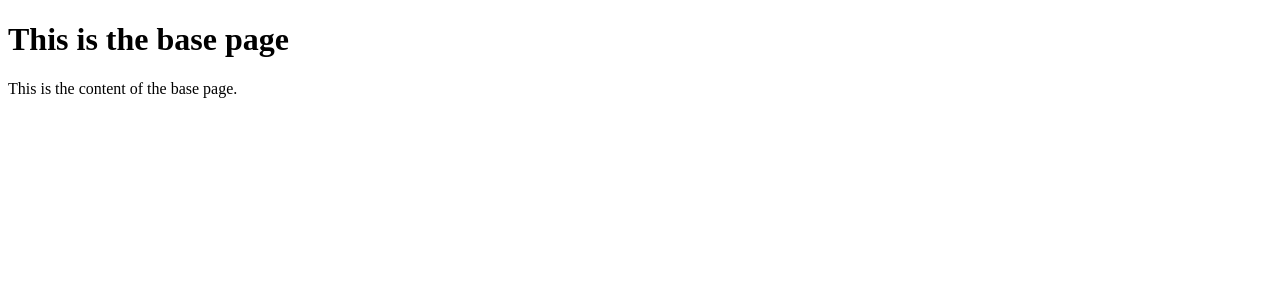
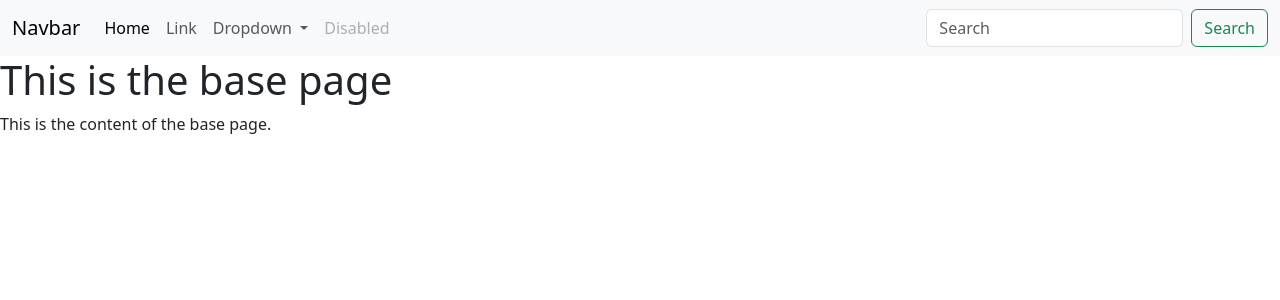
Before and after one commit to honey-singh-munariya/framework, a Flask app: template templates/base.html in a window 1280 px wide. Shown: the top 300 px of the page. Run offline with Flask 3, Linux system fonts and the light colour scheme; the template is opened without the code that fills it, so the values that code supplies are empty.

Commit message:
boosttrap

```diff
--- a/templates/home.html
+++ b/templates/home.html
@@ -1,6 +1,7 @@
 <!DOCTYPE html>
 <html lang="en">
 <head>
+    <link href="https://cdn.jsdelivr.net/npm/bootstrap@5.3.8/dist/css/bootstrap.min.css" rel="stylesheet" integrity="sha384-sRIl4kxILFvY47J16cr9ZwB07vP4J8+LH7qKQnuqkuIAvNWLzeN8tE5YBujZqJLB" crossorigin="anonymous">
     <meta charset="UTF-8">
     <meta name="viewport" content="width=device-width, initial-scale=1.0">
     <title>Document</title>
@@ -8,4 +9,5 @@
 <body>
     <a href="/second">Register</a>
 </body>
+<script src="https://cdn.jsdelivr.net/npm/bootstrap@5.3.8/dist/js/bootstrap.bundle.min.js" integrity="sha384-FKyoEForCGlyvwx9Hj09JcYn3nv7wiPVlz7YYwJrWVcXK/BmnVDxM+D2scQbITxI" crossorigin="anonymous"></script>
 </html>
--- a/templates/honey.html
+++ b/templates/honey.html
@@ -2,14 +2,54 @@
 <!DOCTYPE html>
 <html lang="en">
 <head>
+    <link href="https://cdn.jsdelivr.net/npm/bootstrap@5.3.8/dist/css/bootstrap.min.css" rel="stylesheet" integrity="sha384-sRIl4kxILFvY47J16cr9ZwB07vP4J8+LH7qKQnuqkuIAvNWLzeN8tE5YBujZqJLB" crossorigin="anonymous">
     <meta charset="UTF-8">
     <meta name="viewport" content="width=device-width, initial-scale=1.0">
     <title>{% block title %}{% endblock %}</title>
 </head>
 <body>
+    <nav class="navbar navbar-expand-lg bg-body-tertiary">
+  <div class="container-fluid">
+    <a class="navbar-brand" href="#">Navbar</a>
+    <button class="navbar-toggler" type="button" data-bs-toggle="collapse" data-bs-target="#navbarSupportedContent" aria-controls="navbarSupportedContent" aria-expanded="false" aria-label="Toggle navigation">
+      <span class="navbar-toggler-icon"></span>
+    </button>
+    <div class="collapse navbar-collapse" id="navbarSupportedContent">
+      <ul class="navbar-nav me-auto mb-2 mb-lg-0">
+        <li class="nav-item">
+          <a class="nav-link active" aria-current="page" href="#">Home</a>
+        </li>
+        <li class="nav-item">
+          <a class="nav-link" href="#">Link</a>
+        </li>
+        <li class="nav-item dropdown">
+          <a class="nav-link dropdown-toggle" href="#" role="button" data-bs-toggle="dropdown" aria-expanded="false">
+            Dropdown
+          </a>
+          <ul class="dropdown-menu">
+            <li><a class="dropdown-item" href="#">Action</a></li>
+            <li><a class="dropdown-item" href="#">Another action</a></li>
+            <li><hr class="dropdown-divider"></li>
+            <li><a class="dropdown-item" href="#">Something else here</a></li>
+          </ul>
+        </li>
+        <li class="nav-item">
+          <a class="nav-link disabled" aria-disabled="true">Disabled</a>
+        </li>
+      </ul>
+      <form class="d-flex" role="search">
+        <input class="form-control me-2" type="search" placeholder="Search" aria-label="Search"/>
+        <button class="btn btn-outline-success" type="submit">Search</button>
+      </form>
+    </div>
+  </div>
+</nav>
     {% block content %}
     <h1>Welcome to the Second Page</h1>
     <p>This is the content of the second page.</p>
     {% endblock %}
+    <script src="https://cdn.jsdelivr.net/npm/@popperjs/core@2.11.8/dist/umd/popper.min.js" integrity="sha384-I7E8VVD/ismYTF4hNIPjVp/Zjvgyol6VFvRkX/vR+Vc4jQkC+hVqc2pM8ODewa9r" crossorigin="anonymous"></script>
+<script src="https://cdn.jsdelivr.net/npm/bootstrap@5.3.8/dist/js/bootstrap.min.js" integrity="sha384-G/EV+4j2dNv+tEPo3++6LCgdCROaejBqfUeNjuKAiuXbjrxilcCdDz6ZAVfHWe1Y" crossorigin="anonymous"></script>
+    <script src="https://cdn.jsdelivr.net/npm/bootstrap@5.3.8/dist/js/bootstrap.bundle.min.js" integrity="sha384-FKyoEForCGlyvwx9Hj09JcYn3nv7wiPVlz7YYwJrWVcXK/BmnVDxM+D2scQbITxI" crossorigin="anonymous"></script>
 </body>
 </html>
```
Also changed, not shown: apps.py (line endings or trailing spaces).
